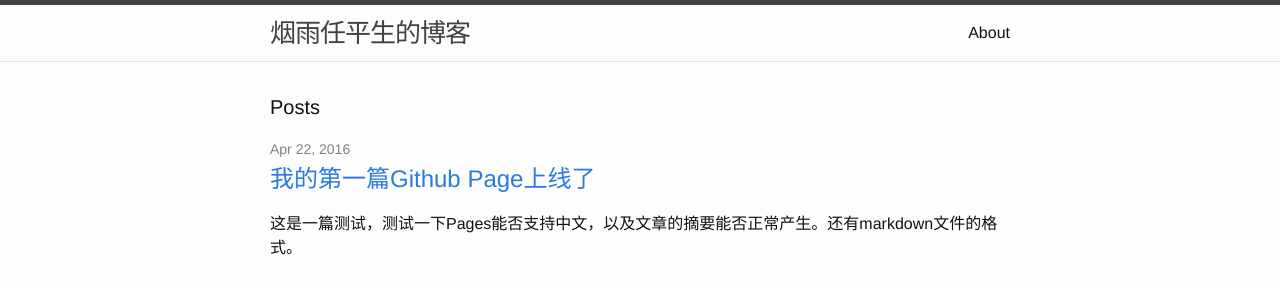
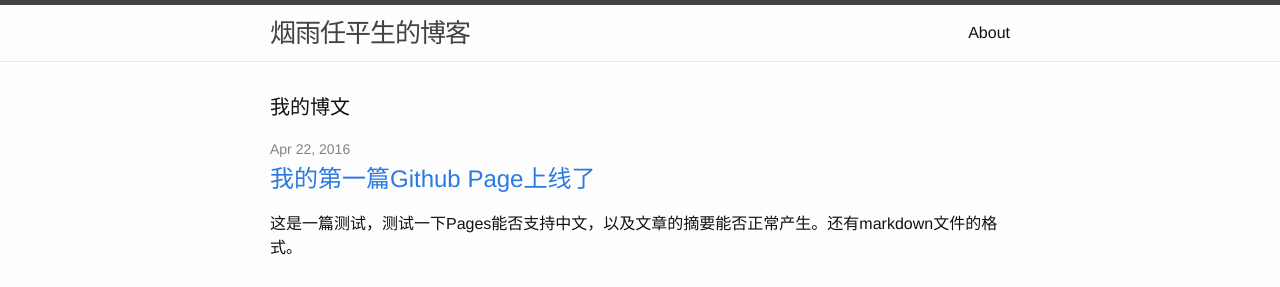
Before and after one commit to Wenchao21/Wenchao21.github.io, a Jekyll site: the page built from index.html, in a window 1280 px wide. Shown: the top 287 px of the page. Built offline with Jekyll 4.4.1, drawn with Linux system fonts in a browser that asks for light colours.

Commit message:
Update index.html
我的博文

```diff
--- a/index.html
+++ b/index.html
@@ -4,7 +4,7 @@
 
 <div class="home">
 
-  <h1 class="page-heading">Posts</h1>
+  <h1 class="page-heading">我的博文</h1>
 
   <ul class="post-list">
     {% for post in site.posts %}
```
